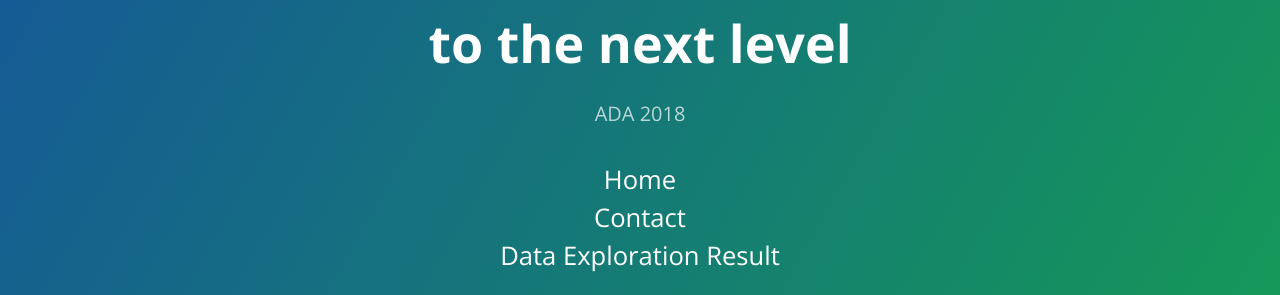
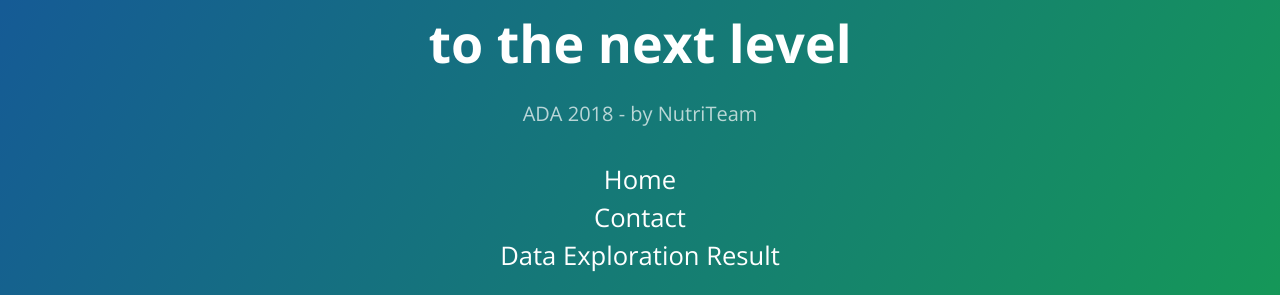
Before and after one commit to NutriTeam/Nutri_Score, a Jekyll site: the page built from contact.md, in a window 1280 px wide. Shown: the part 154-449 px from the top of the page. Built offline with Jekyll 4.4.1, drawn with Linux system fonts in a browser that asks for light colours; our own code applies the rules of GitHub Pages for plain Markdown files; part of the change alters nothing that is shown.

Commit message:
Update _config.yml

```diff
--- a/_config.yml
+++ b/_config.yml
@@ -14,12 +14,11 @@
 # You can create any custom variable you would like, and they will be accessible
 # in the templates via {{ site.myvariable }}.
 title: "Expanding Nutri-Score  : take your menu to the next level"
-email: "gregory.mathez@epfl.ch"
-description: "ADA 2018"
+email: "gregory.mathez@epfl.ch, valentin.bruttin@epfl.ch, remi.petitpierre@epfl.ch"
+description: "ADA 2018 - by NutriTeam"
 baseurl: "/Nutri_Score/" # the subpath of your site, e.g. /blog
 url: "https://nutriteam.github.io" # the base hostname & protocol for your site, e.g. http://example.com
-twitter_username: ""
-github_username:  "gmathez"
+github_username:  "gmathez, vbruttin, RPetitpierre"
 
 # Build settings
 markdown: kramdown
```
